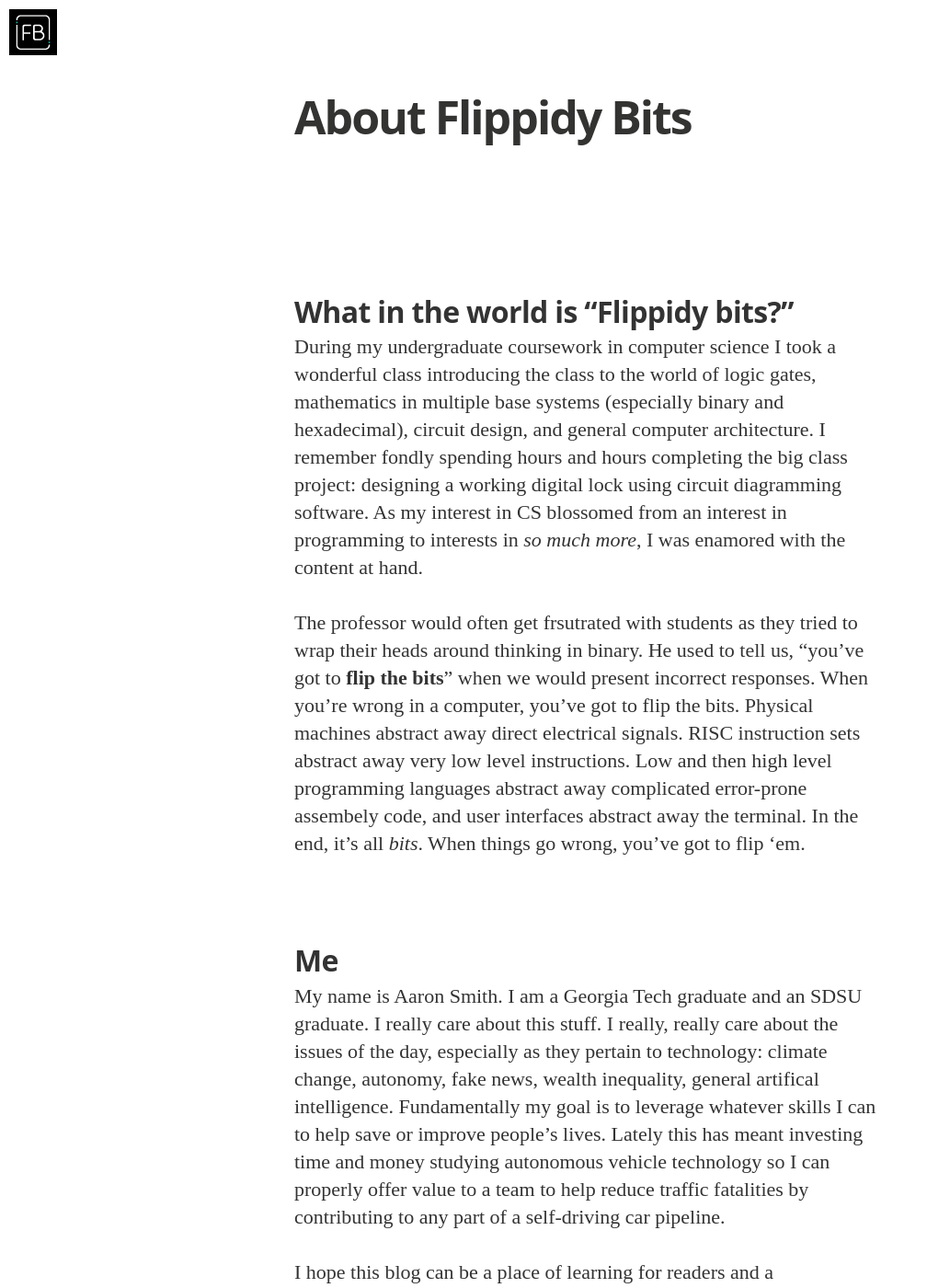
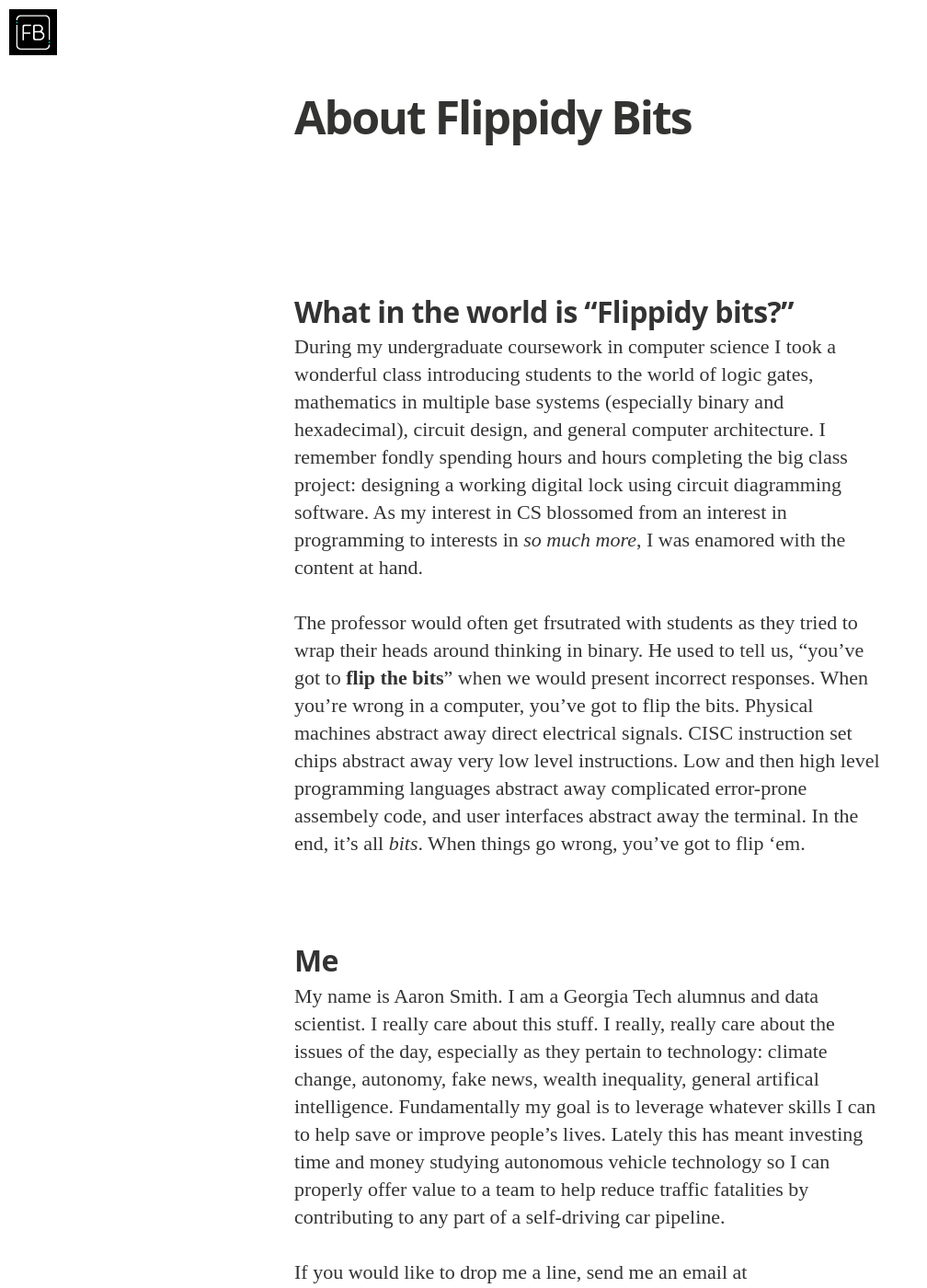
Before and after one commit to aaronleesmith/aaronleesmith.github.io, a Jekyll site: the page built from about.md, in a window 1280 px wide and 1400 px high. Shown: the whole window at 92% size, without its empty margins (0-1008 px from the left). Built offline with Jekyll 4.4.1, drawn with Linux system fonts in a browser that asks for light colours; nearby versions of some CDN libraries; some web fonts are replaced; some of the changed text lies outside the part shown.

Commit message:
Makes some corrections on the about page.

```diff
--- a/about.md
+++ b/about.md
@@ -5,13 +5,13 @@ permalink: /about/
 ---
 
 # What in the world is "Flippidy bits?"
-During my undergraduate coursework in computer science I took a wonderful class introducing the class to the world of logic gates, mathematics in multiple base systems (especially binary and hexadecimal), circuit design, and general computer architecture. I remember fondly spending hours and hours completing the big class project: designing a working digital lock using circuit diagramming software. As my interest in CS blossomed from an interest in programming to interests in *so much more*, I was enamored with the content at hand.
+During my undergraduate coursework in computer science I took a wonderful class introducing students to the world of logic gates, mathematics in multiple base systems (especially binary and hexadecimal), circuit design, and general computer architecture. I remember fondly spending hours and hours completing the big class project: designing a working digital lock using circuit diagramming software. As my interest in CS blossomed from an interest in programming to interests in *so much more*, I was enamored with the content at hand.
 
-The professor would often get frsutrated with students as they tried to wrap their heads around thinking in binary. He used to tell us, "you've got to **flip the bits**" when we would present incorrect responses. When you're wrong in a computer, you've got to flip the bits. Physical machines abstract away direct electrical signals. RISC instruction sets abstract away very low level instructions. Low and then high level programming languages abstract away complicated error-prone assembely code, and user interfaces abstract away the terminal. In the end, it's all *bits*. When things go wrong, you've got to flip 'em.
+The professor would often get frsutrated with students as they tried to wrap their heads around thinking in binary. He used to tell us, "you've got to **flip the bits**" when we would present incorrect responses. When you're wrong in a computer, you've got to flip the bits. Physical machines abstract away direct electrical signals. CISC instruction set chips abstract away very low level instructions. Low and then high level programming languages abstract away complicated error-prone assembely code, and user interfaces abstract away the terminal. In the end, it's all *bits*. When things go wrong, you've got to flip 'em.
 
 # Me
-My name is Aaron Smith. I am a Georgia Tech graduate and an SDSU graduate. I really care about this stuff. I really, really care about the issues of the day, especially as they pertain to technology: climate change, autonomy, fake news, wealth inequality, general artifical intelligence. Fundamentally my goal is to leverage  whatever skills I can to help save or improve people's lives. Lately this has meant investing time and money studying autonomous vehicle technology so I can properly offer value to a team to help reduce traffic fatalities by contributing to any part of a self-driving car pipeline.
+My name is Aaron Smith. I am a Georgia Tech alumnus and data scientist. I really care about this stuff. I really, really care about the issues of the day, especially as they pertain to technology: climate change, autonomy, fake news, wealth inequality, general artifical intelligence. Fundamentally my goal is to leverage whatever skills I can to help save or improve people's lives. Lately this has meant investing time and money studying autonomous vehicle technology so I can properly offer value to a team to help reduce traffic fatalities by contributing to any part of a self-driving car pipeline.
 
-I hope this blog can be a place of learning for readers and a demonstration of skills and values for potential employers. I try to share information in an easily digestible way without watering it down so much as to leave things feeling like magic. If you would like to drop me a line, send me an email at [aaronsmith1101@gmail.com](mailto:aaronsmith1101@gmail.com). I appreciate feedback, constructive or otherwise, if it helps me better share more effectively with readers.
+If you would like to drop me a line, send me an email at [aaronsmith1101@gmail.com](mailto:aaronsmith1101@gmail.com). I appreciate feedback, constructive or otherwise, if it helps me better share more effectively with readers.
 
 Thanks for visiting!
```
